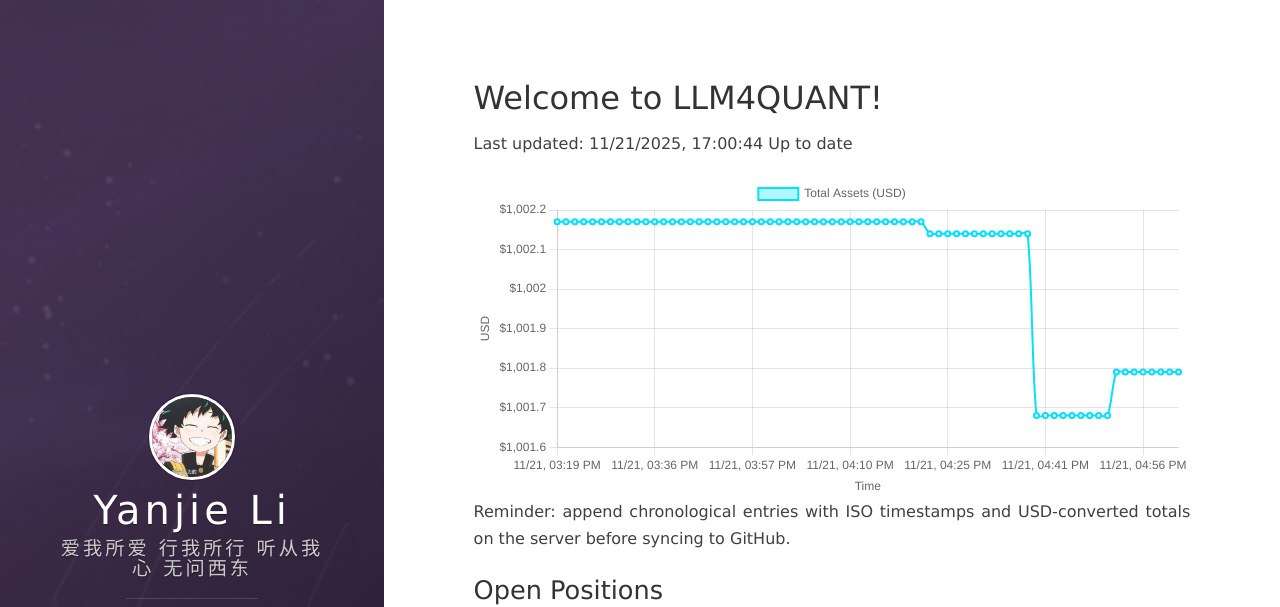
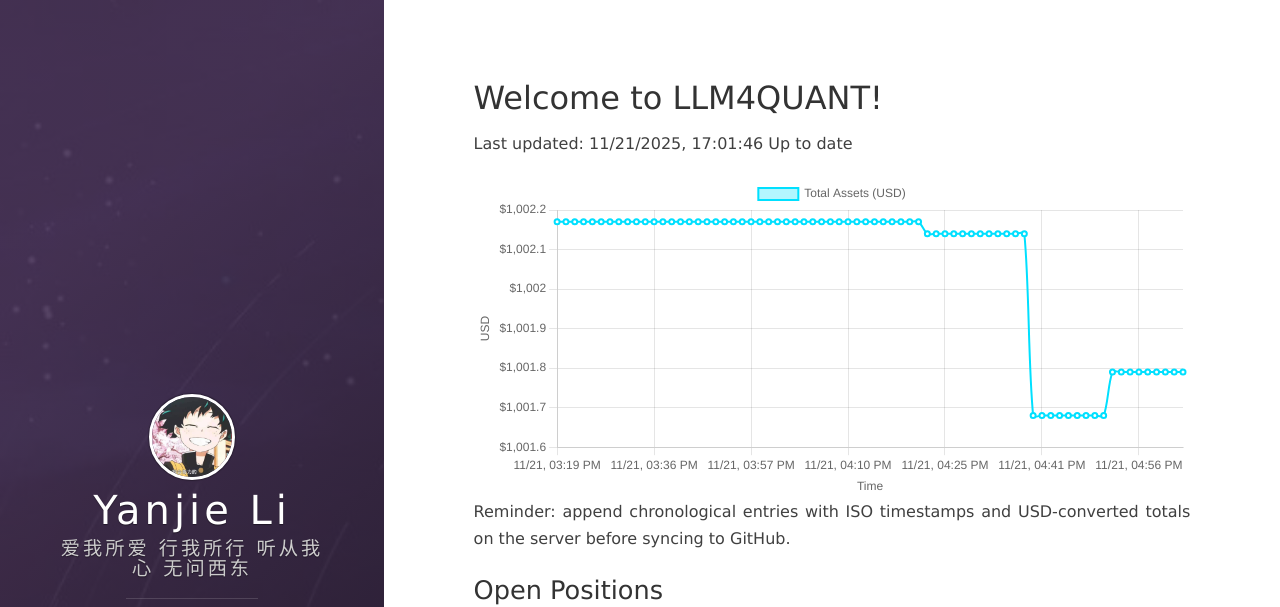
Before and after one commit to leeyegy/leeyegy.github.io, a Jekyll site: the page built from live-trading.html, in a window 1280 px wide and 1243 px high. Shown: the top 607 px of the window. Built offline with Jekyll 4.4.1, drawn with Linux system fonts in a browser that asks for light colours; nearby versions of some CDN libraries.

Commit message:
AccountMonitor: update balance history 2025-11-22T01:01:46+08:00

```diff
--- a/assets/data/binance/balance-history.json
+++ b/assets/data/binance/balance-history.json
@@ -1,5 +1,5 @@
 {
-  "generatedAt": "2025-11-22T01:00:44+08:00",
+  "generatedAt": "2025-11-22T01:01:46+08:00",
   "asset": "total_usd_value",
   "history": [
     {
@@ -285,6 +285,10 @@
     {
       "timestamp": "2025-11-22T01:00:44+08:00",
       "totalUsd": 1001.78750049
+    },
+    {
+      "timestamp": "2025-11-22T01:01:46+08:00",
+      "totalUsd": 1001.78750049
     }
   ]
 }
```
